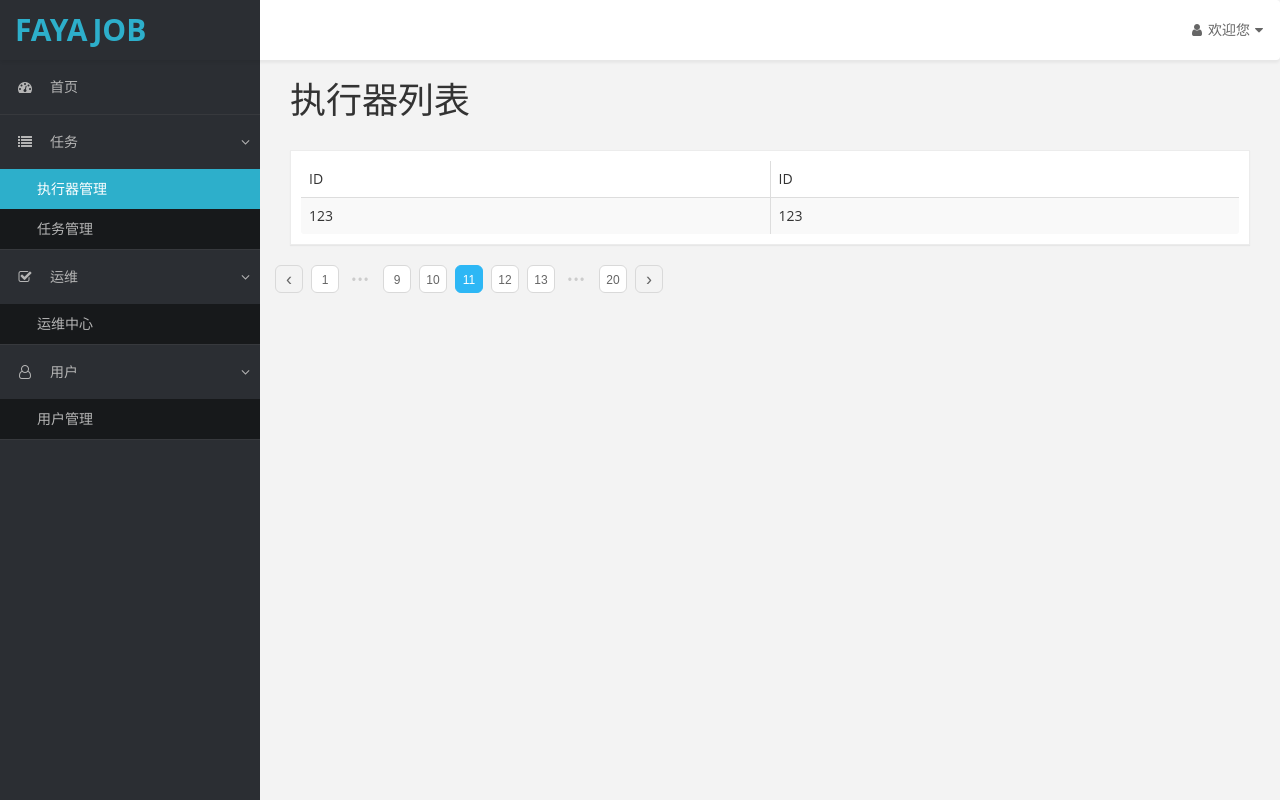
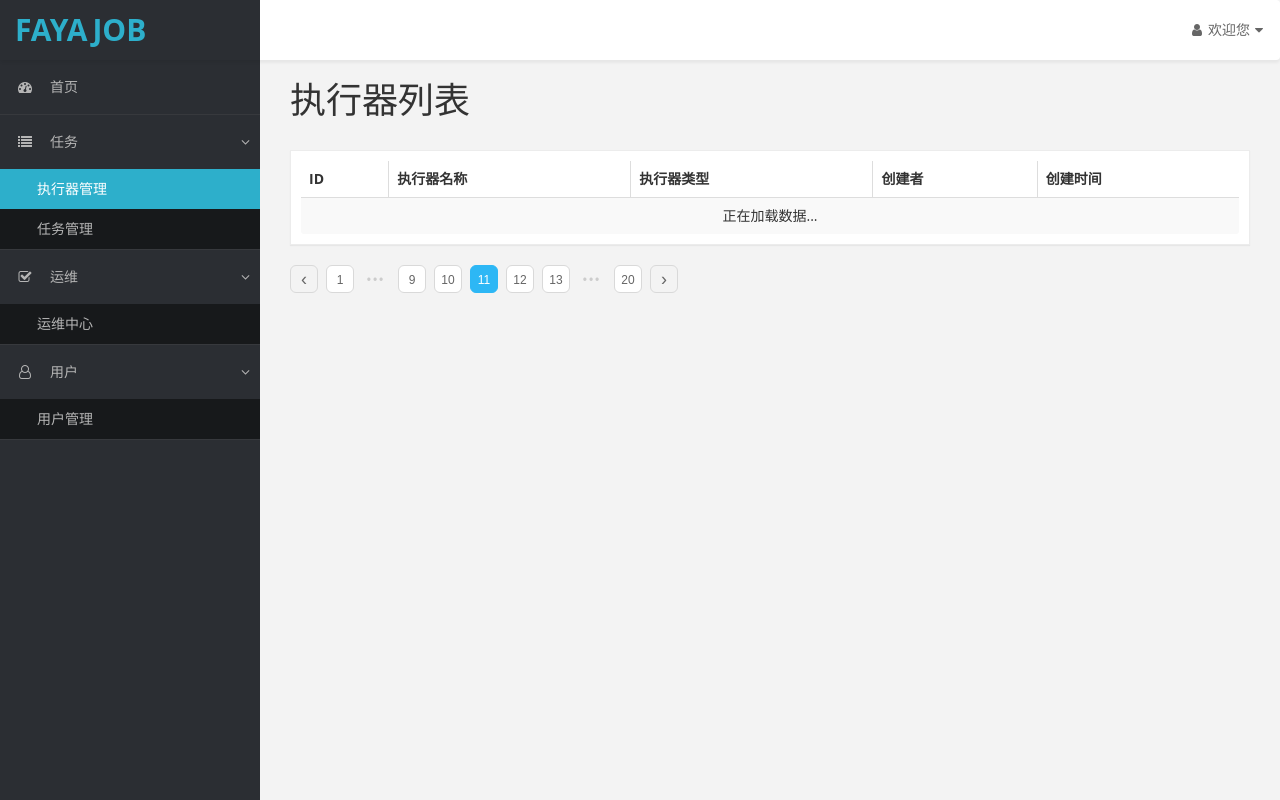
Before and after one commit to lizu18xz/admin-v1-fe, a React app: page /actuator/index in a window 1280 px wide. Built offline with nearby package versions, Linux system fonts and the light colour scheme.

Commit message:
表格组件新增

```diff
--- a/src/page/actuators/index.jsx
+++ b/src/page/actuators/index.jsx
@@ -3,6 +3,7 @@ import {  Link } from 'react-router-dom'
 import PageTitle from 'component/page-title/index.jsx'
 import Pagination  from 'util/pagination/index.jsx'
 import Actuator from 'service/actuator-service.jsx';
+import TableList from "util/table-list/index.jsx";
 import MUtil from 'util/mm.jsx';
 const _mm     =new MUtil();
 const _actuator=new Actuator();
@@ -12,6 +13,7 @@ class ActuatorList extends React.Component{
     constructor(props){
         super(props);
         this.state={
+            list:[],
             pageNum:1
         }
     }
@@ -22,10 +24,22 @@ class ActuatorList extends React.Component{
 
     loadActuatorList(){
        /* _actuator.getActuatorList({}).then(res=>{
-
+              this.setState(res)
         },errMsg=>{
+            this.setState({
+                list:[]
+            })
             _mm.errorTips(errMsg)
         });*/
+    }
+
+    //页码变化
+    onPageNumChange(pageNum){
+        this.setState({
+            pageNum:pageNum
+        },()=>{
+            this.loadActuatorList();
+        });
     }
 
     render() {
@@ -34,28 +48,25 @@ class ActuatorList extends React.Component{
 
                 <PageTitle title="执行器列表"/>
 
-                <div className="row">
-                    <div className="col-md-12">
-                        <div className="panel panel-default table-list">
-                            <table className="table table-striped table-bordered">
-                                <thead>
-                                    <tr>
-                                        <td>ID</td>
-                                        <td>ID</td>
-                                    </tr>
-                                </thead>
-                                <tbody>
-                                    <tr>
-                                        <td>123</td>
-                                        <td>123</td>
-                                    </tr>
-                                </tbody>
-                            </table>
-                        </div>
-                    </div>
-                    <Pagination current={11} total={200} onChange={(pageNum)=>{console.log(pageNum)}}/>
-                </div>
+                <TableList tableHeads={['ID','执行器名称','执行器类型','创建者','创建时间']}>
+                    {
+                        this.state.list.map((actuator,index)=>{
+                            return(
+                                <tr key={index}>
+                                    {/*<td>{user.id}</td>
+                                    <td>{user.username}</td>
+                                    <td>{user.email}</td>
+                                    <td>{user.phone}</td>
+                                    <td>{new Date(user.createTime).toLocaleString()}</td>*/}
+                                </tr>
+                            );
+                        })
+                    }
+                </TableList>
 
+                <Pagination current={11} total={200} onChange={(pageNum)=>{console.log(pageNum)}}/>
+                {/* <Pagination current={this.state.pageNum} total={this.state.total}
+                                onChange={(pageNum) =>{this.onPageNumChange(pageNum)}}/>*/}
             </div>
         );
     }
--- /dev/null
+++ b/src/util/table-list/index.jsx
@@ -0,0 +1,68 @@
+import React from 'react';
+
+//通用表格
+class TableList extends React.Component{
+
+    constructor(props){
+        super(props)
+        this.state={
+            //第一次加载为true
+            firstLoading:true
+        }
+    }
+
+    //组件更新会触发
+    componentWillReceiveProps(){
+        this.setState({
+            firstLoading:false
+        })
+    }
+
+    render(){
+        //表头
+        let tableHeader=this.props.tableHeads.map((tableHead,index)=>{
+            if(typeof tableHead === 'object'){
+                return <th key={index} width={tableHead.width}>{tableHead.name}</th>
+            }else if(typeof tableHead === 'string'){
+                return <th key={index}>{tableHead}</th>
+            }
+        });
+
+        //列表内容
+        let listBody=this.props.children;
+
+        //列表信息
+        let listInfo=(
+            <tr>
+                <td colSpan={this.props.tableHeads.length} className="text-center">
+                    {this.state.firstLoading ? '正在加载数据...':'没有找到相应的结果'}
+                </td>
+            </tr>
+        );
+
+        let tableBody=listBody.length > 0 ? listBody:listInfo;
+
+        return(
+            <div className="row">
+                <div className="col-md-12">
+                    <div className="panel panel-default table-list">
+                        <table className="table table-striped table-bordered">
+                            <thead>
+                            <tr>
+                                {tableHeader}
+                            </tr>
+                            </thead>
+                            <tbody>
+                            {
+                                tableBody
+                            }
+                            </tbody>
+                        </table>
+                    </div>
+                </div>
+            </div>
+        )
+    }
+}
+
+export default TableList;
```
